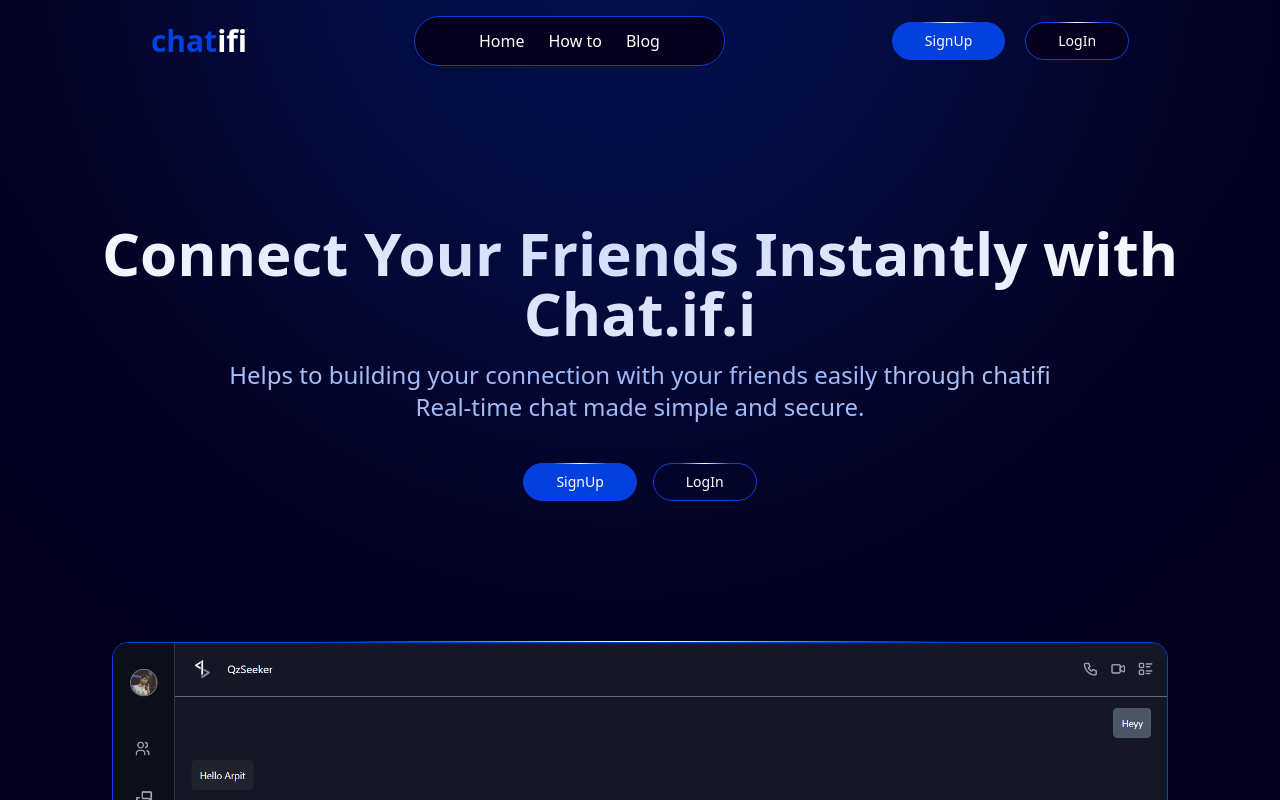
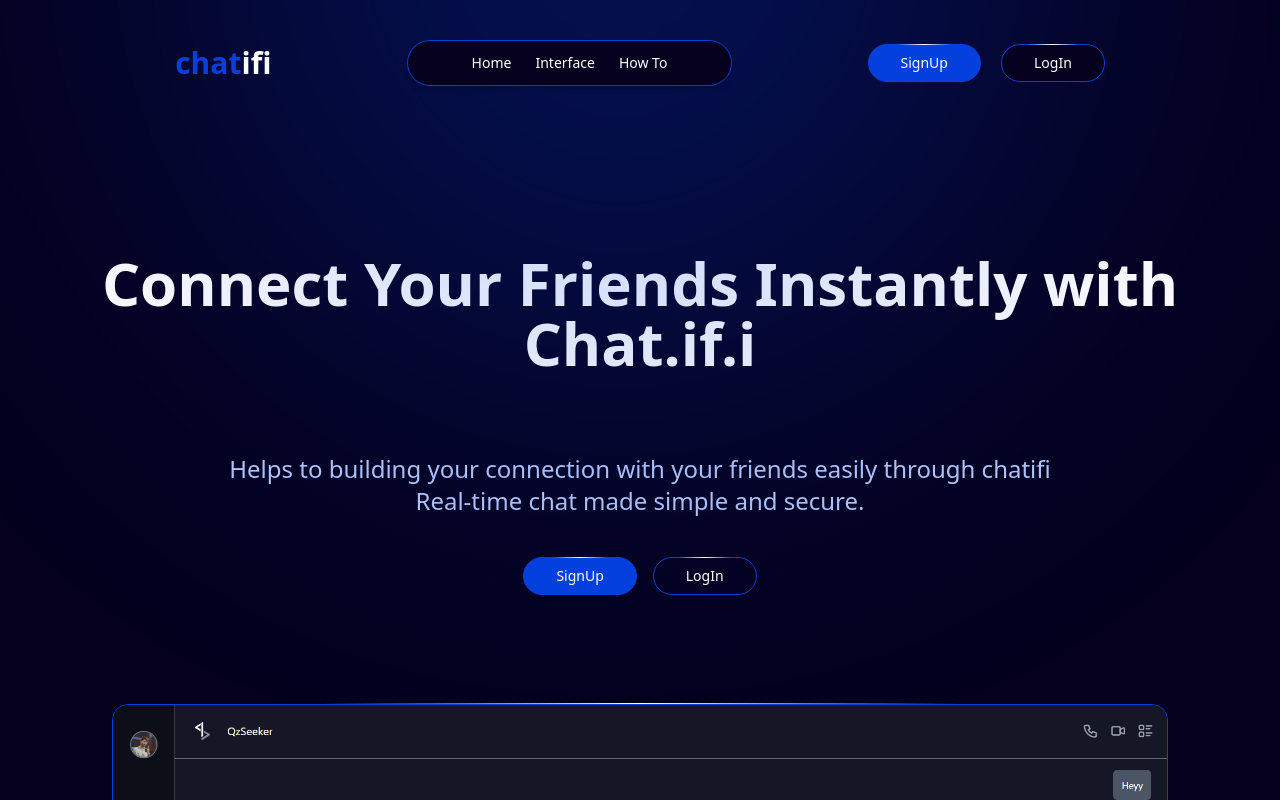
Before and after one commit to qzSeeker/React-Chat-App, a React (Vite) app: page / in a window 1280 px wide. Shown: the top 800 px of the page. Built offline with nearby package versions, Linux system fonts and the light colour scheme; no server answers.

Commit message:
initial changes

```diff
--- a/package.json
+++ b/package.json
@@ -19,7 +19,9 @@
     "framer-motion": "^11.3.24",
     "react": "^18.2.0",
     "react-dom": "^18.2.0",
+    "react-loader-spinner": "^6.1.6",
     "react-router-dom": "^6.23.1",
+    "react-scroll": "^1.9.0",
     "react-swipeable": "^7.0.1",
     "react-toastify": "^10.0.5",
     "zustand": "^4.5.2"
--- a/src/App.css
+++ b/src/App.css
@@ -6,8 +6,6 @@
 #root {
   background: #151726;
   color: #fff;
-  height: 100dvh;
-  width: 100dvw;
 }
 html, body {
   height: 100%;
--- a/src/App.jsx
+++ b/src/App.jsx
@@ -15,6 +15,7 @@ import Chat from "./Components/chat/Chat";
 import SideBar from "./Components/ui/SideBar";
 import IntractPage from "./Components/ui/LandingPage/IntractPage";
 import Details from "./Components/Details/Details";
+import { ThreeDots } from "react-loader-spinner";
 
 function App() {
   const { currentUser, isLoading, fetchUserInfo } = useUserStore();
@@ -38,9 +39,16 @@ function App() {
   if (isLoading) {
     return (
       <div className="flex justify-center items-center h-screen w-full">
-        <h1 className="bg-white/15 backdrop-blur-sm border px-20 py-8 text-xl rounded-xl">
-          Loading...
-        </h1>
+        <ThreeDots
+        visible={true}
+        height="80"
+        width="80"
+        color="#0440de"
+        radius="9"
+        ariaLabel="three-dots-loading"
+        wrapperStyle={{}}
+        wrapperClass=""
+        />
       </div>
     );
   }
--- a/src/Components/ui/LandingPage/IntractPage.jsx
+++ b/src/Components/ui/LandingPage/IntractPage.jsx
@@ -1,8 +1,18 @@
-import React from "react";
+import React, { useEffect, useState } from "react";
 import { useNavigate } from "react-router-dom";
+import { Link } from "react-scroll";
 
-function IntractPage() {
+function Home() {
   const navigate = useNavigate();
+  const [isScrolled, setIsScrolled] = useState(false);
+
+  useEffect(() => {
+    const handleScroll = () => {
+      setIsScrolled(window.scrollY > 50);
+    };
+
+    window.addEventListener("scroll", handleScroll);
+  });
 
   const handleSignup = () => {
     navigate("/signup");
@@ -16,15 +26,47 @@ function IntractPage() {
       <svg className="absolute" xmlns="http://www.w3.org/2000/svg" version="1.1" xmlnsXlink="http://www.w3.org/1999/xlink" xmlns:svgjs="http://svgjs.dev/svgjs" viewBox="0 0 800 450" opacity="0.25"><defs><filter id="bbblurry-filter" x="-100%" y="-100%" width="400%" height="400%" filterUnits="objectBoundingBox" primitiveUnits="userSpaceOnUse" colorInterpolationFilters="sRGB">
       <feGaussianBlur stdDeviation="102" x="0%" y="0%" width="100%" height="100%" in="SourceGraphic" edgeMode="none" result="blur"></feGaussianBlur></filter></defs><g filter="url(#bbblurry-filter)"><ellipse rx="277.5" ry="277.5" cx="386.75580122900124" cy="-30.318833573311338" fill="#0440de"></ellipse></g></svg>
       {/* Header */}
-      <div className="sm:flex grid grid:cols-2 items-center justify-center gap-4 h-max w-full md:justify-evenly md:items-center py-4 relative">
+      <div className="w-full flex justify-center fixed z-50 py-6 md:px-14 px-4">
+        <div className={`${
+                isScrolled ? "bg-[#0440de]/10  backdrop-blur-sm" : "bg-transparent"
+              } flex items-center justify-center gap-4 md:justify-evenly md:items-center w-full py-4 z-20 rounded-full`}>
           <div className="font-extrabold text-3xl text-[#0440de]">
             chat<span className="text-white">if</span>i
           </div>
 
-        <div className="bg-[#04001E] relative border border-[#0440de] shadow-md rounded-full gap-6 h-max w-max px-16 py-3 flex justify-center items-center">
-            <div className="cursor-pointer hover:text-[#0440de] transition-all ease-in duration-100">Home</div>
-            <div className="cursor-pointer hover:text-[#0440de] transition-all ease-in duration-100">How to</div>
-            <div className="cursor-pointer hover:text-[#0440de] transition-all ease-in duration-100">Blog</div>
+          <div className="bg-[#04001E] relative border border-[#0440de] shadow-md rounded-full gap-6 h-max w-max text-sm md:text-md md:px-16 px-5 py-3 flex justify-center items-center">
+              <div className="cursor-pointer hover:text-[#0440de] transition-all ease-in duration-100">
+                <Link
+                    to="hero"
+                    spy={true}
+                    smooth={true}
+                    offset={-150}
+                    duration={500}
+                    >
+                  Home
+                </Link>
+              </div>
+              <div className="cursor-pointer hover:text-[#0440de] transition-all ease-in duration-100">
+                <Link
+                    to="interface"
+                    spy={true}
+                    smooth={true}
+                    offset={-130}
+                    duration={500}>
+                  Interface
+                </Link>
+                </div>
+              <div className="cursor-pointer hover:text-[#0440de] transition-all ease-in duration-100">
+                <Link
+                    to="howTo"
+                    spy={true}
+                    smooth={true}
+                    offset={-80}
+                    duration={500}
+                    >
+                  How To
+                </Link>
+                </div>
           </div>
 
           <div className="md:flex items-center gap-5 relative hidden">
@@ -44,12 +86,13 @@ function IntractPage() {
             </button>
           </div>
         </div>
+      </div>
 
       {/* Hero Section */}
-      <div className="w-full h-[70dvh] flex justify-center items-center px-10 md:p-0 z-20">
+      <div className="w-full h-[70dvh] flex justify-center items-center mt-36 px-10 md:p-0 z-20" id="hero">
         <div className="flex flex-col items-center">
           <div className="sm:text-center">
-            <h1 className="lg:text-6xl md:text-5xl text-4xl font-bold text-[#fff]">
+            <h1 className="lg:text-6xl md:text-5xl text-4xl font-bold text-[#fff] mb-20">
               Connect Your Friends Instantly with Chat.if.i
             </h1>
             <p className="mt-4 md:text-2xl text-xl font-sans text-[#b3c7fa]">
@@ -79,7 +122,7 @@ function IntractPage() {
         </div>
       </div>
 
-      <div className="w-full h-full relative sm:px-28 px-12 mb-36 flex items-center justify-center">
+      <div className="w-full h-full relative sm:px-28 px-12 mb-36 flex items-center justify-center" id="interface">
       <div className="absolute inset-0 h-full bg-[#0440de] transform scale-[0.65] rounded-full blur-3xl" />
         <div className="z-10 rounded-2xl">
           <div className="absolute inset-x-0 h-px w-1/2 mx-auto -top-px shadow-2xl  bg-gradient-to-r from-transparent via-[#fff] to-transparent" />
@@ -90,12 +133,12 @@ function IntractPage() {
       </div>
 
       {/* key Features Section */}
-      <div className="w-full h-full mt-16 mb-20 flex justify-center items-center gap-10 relative px-12">
+      <div className="w-full h-full mt-16 mb-20 flex justify-center items-center gap-10 relative px-12" id="howTo">
       <div className="absolute inset-0 h-full bg-[#0440de] transform scale-[0.65] md:scale-[0.60] lg:scale-[0.65] rounded-full blur-3xl" />
       <div className="w-max h-max grid grid-cols-1 lg:grid-cols-2 gap-6 bg-[#04001e] p-6 border border-[#0440de] rounded-2xl z-10">
         <div className="absolute inset-x-0 h-px w-1/2 mx-auto -top-px shadow-2xl  bg-gradient-to-r from-transparent via-[#fff] to-transparent" />
           <div className="z-10 md:w-[30rem] p-8 flex flex-col gap-6 rounded-xl border border-[#0440de]">
-            <h1 className="md:text-5xl text-3xl font-semibold">Why Choose Chat.if.i?</h1>
+            <h1 className="md:text-4xl text-3xl font-semibold">Why Choose Chat.if.i?</h1>
             <ul className="text-sm grid grid-cols gap-4">
               <li className="bg-[#0440de] h-max w-max px-2 py-1 rounded-xl drop-shadow-xl border-b">Real-time messaging</li>
               <li className="bg-[#0440de] h-max w-max px-2 py-1 rounded-xl drop-shadow-xl border-b">End-to-end encription</li>
@@ -105,7 +148,7 @@ function IntractPage() {
             </ul>
           </div>
           <div className=" z-10 md:w-[30rem] p-8 flex flex-col gap-6 rounded-xl border border-[#0440de]">
-            <h1 className="md:text-5xl text-3xl font-semibold">Get Started in 3 Easy Steps</h1>
+            <h1 className="md:text-4xl text-3xl font-semibold">Get Started in 3 Easy Steps</h1>
             <ul className="text-sm grid grid-cols gap-4">
               <li className="bg-[#0440de] h-max w-max px-2 py-1 rounded-xl drop-shadow-xl border-b">Sign up for an account</li>
               <li className="bg-[#0440de] h-max w-max px-2 py-1 rounded-xl drop-shadow-xl border-b">Add friends or join chat rooms</li>
@@ -116,49 +159,8 @@ function IntractPage() {
       </div>
       </div>
 
-      {/* How It Works Section */}
-
-      {/* Testimonials or User Rewiews */}
-      {/* <div className="h-max py-20 w-full flex flex-col items-center gap-8 bg-[#09122b]">
-        <h1 className="text-5xl">What are Users Say</h1>
-        <div>
-          <h1 className="text-xl">Ka Babaseer Bana Diye Ho Bey!</h1>
-        </div>
-      </div> */}
-
-      {/* Call-to-action Section */}
-      {/* <div className="h-max w-full flex flex-col items-center justify-center gap-8">
-        <div className="flex flex-col gap-4 items-center">
-          <h1 className="text-5xl font-semibold">Ready to Start Chatting</h1>
-          <p className="text-xl">
-            Join tens of users already connecting on Chat.if.i
-          </p>
-        </div>
-        <div className="flex gap-5">
-          <button
-            onClick={handleSignup}
-            className="px-8 py-2 rounded-full relative bg-[#0440de] border border-[#0440de] hover:bg-[#0442decb] text-white text-sm transition-all ease-in duration-150"
-          >
-            <div className="absolute inset-x-0 h-px w-1/2 mx-auto -top-px shadow-2xl  bg-gradient-to-r from-transparent via-white to-transparent" />
-            <span className="relative z-20">SignUp</span>
-          </button>
-          <button
-            onClick={handleLogin}
-            className="px-8 py-2 rounded-full relative bg-[#04001E] hover:bg-[#0440de] border border-[#0440de] text-white text-sm transition-all ease-in duration-150"
-          >
-            <div className="absolute inset-x-0 h-px w-1/2 mx-auto -top-px shadow-2xl  bg-gradient-to-r from-transparent via-white to-transparent" />
-            <span className="relative z-20">LogIn</span>
-          </button>
-        </div>
-      </div> */}
-
       {/* Footer */}
       <div className="w-full h-max flex flex-col gap-10 items-center justify-evenly text-[#fff] mb-12 mt-36">
-        {/* <div className="md:flex grid grid-cols-3 items-start text-sm">
-          <p className="cursor-pointer">Privacy Policy</p>
-          <p className="cursor-pointer">Terms of Service</p>
-          <p className="cursor-pointer">Contact</p>
-        </div> */}
         <div className="md:flex grid grid-cols-1 gap-2">
           <h1 className="sm:text-sm text-xs">Copyright @ All Right Reserved 2024.</h1>
           <h1 className="sm:text-sm text-xs">Designed & Developed by @qzseeker</h1>
@@ -168,4 +170,4 @@ function IntractPage() {
   );
 }
 
-export default IntractPage;
+export default Home;
--- a/src/Components/ui/LandingPage/layout.jsx
+++ /dev/null
@@ -1,11 +0,0 @@
-import React from 'react'
-
-function layout() {
-    return (
-        <div>
-
-        </div>
-    )
-}
-
-export default layout
```
Also changed, not shown: 1 other file (tests, documents, lock files or other folders). Lines whose indentation alone changed are shown as unchanged.
